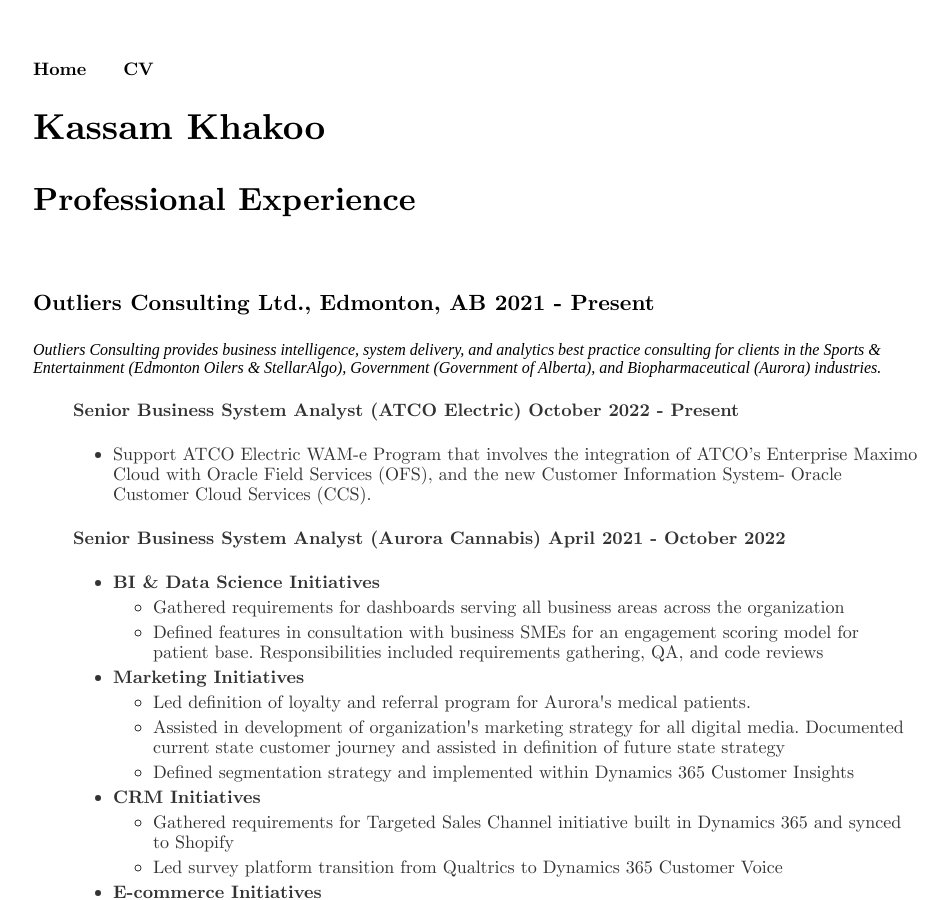
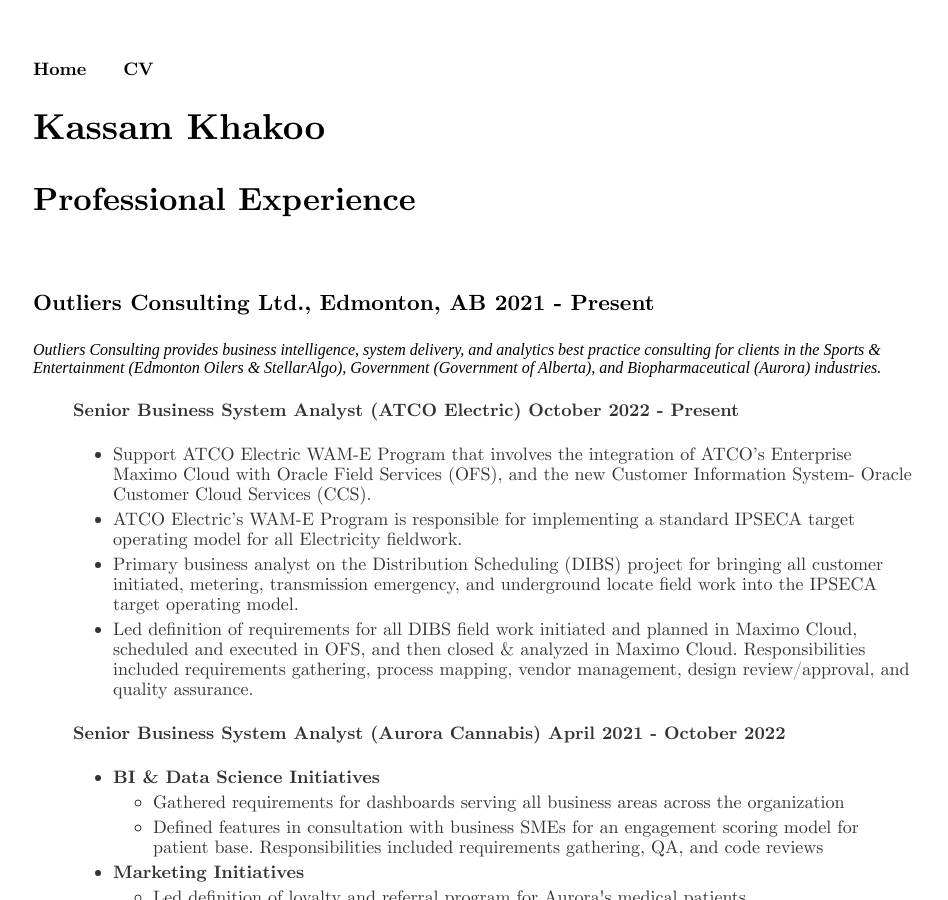
Before and after one commit to kassamkhakoo/kassamkhakoo.github.io, a Jekyll site: the page built from cv/index.html, in a window 1280 px wide and 900 px high. Shown: the whole window, without its empty margins (159-1107 px from the left). Built offline with Jekyll 4.4.1, drawn with Linux system fonts in a browser that asks for light colours.

Commit message:
Update index.html
updated ATCO Electric job description

```diff
--- a/cv/index.html
+++ b/cv/index.html
@@ -11,7 +11,10 @@
 	<ul>
 		<h4> <b>Senior Business System Analyst (ATCO Electric)</b> October 2022 - Present</h4>
 		<ul style="list-style-type:disc">
-			<li>Support ATCO Electric WAM-e Program that involves the integration of ATCO’s Enterprise Maximo Cloud with Oracle Field Services (OFS), and the new Customer Information System- Oracle Customer Cloud Services (CCS).</li>
+			<li>Support ATCO Electric WAM-E Program that involves the integration of ATCO’s Enterprise Maximo Cloud with Oracle Field Services (OFS), and the new Customer Information System- Oracle Customer Cloud Services (CCS).</li>
+			<li>ATCO Electric’s WAM-E Program is responsible for implementing a standard IPSECA target operating model for all Electricity fieldwork.</li>
+			<li>Primary business analyst on the Distribution Scheduling (DIBS) project for bringing all customer initiated, metering, transmission emergency, and underground locate field work into the IPSECA target operating model.</li>
+			<li>Led definition of requirements for all DIBS field work initiated and planned in Maximo Cloud, scheduled and executed in OFS, and then closed & analyzed in Maximo Cloud.  Responsibilities included requirements gathering, process mapping, vendor management, design review/approval, and quality assurance.</li>
 		</ul>
 		<h4> <b>Senior Business System Analyst (Aurora Cannabis)</b> April 2021 - October 2022</h4>
 		<ul style="list-style-type:disc">
```
